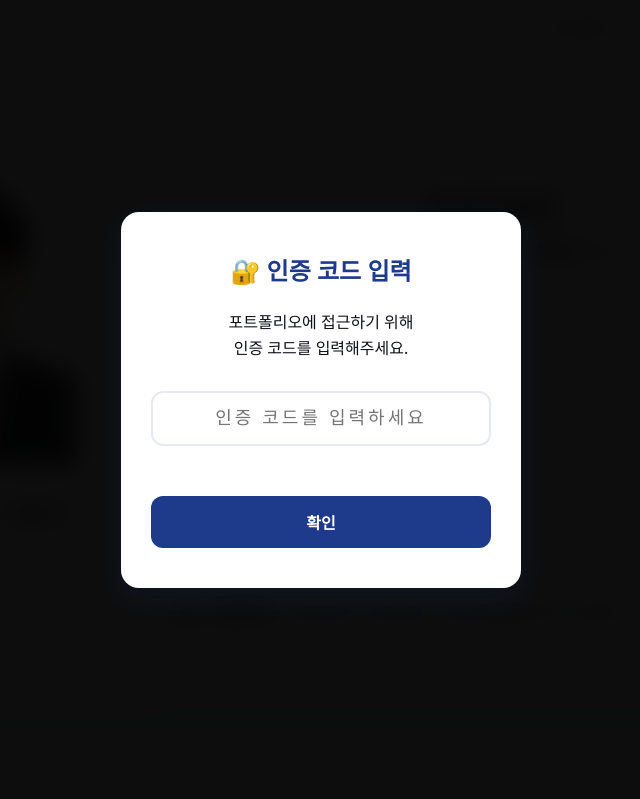
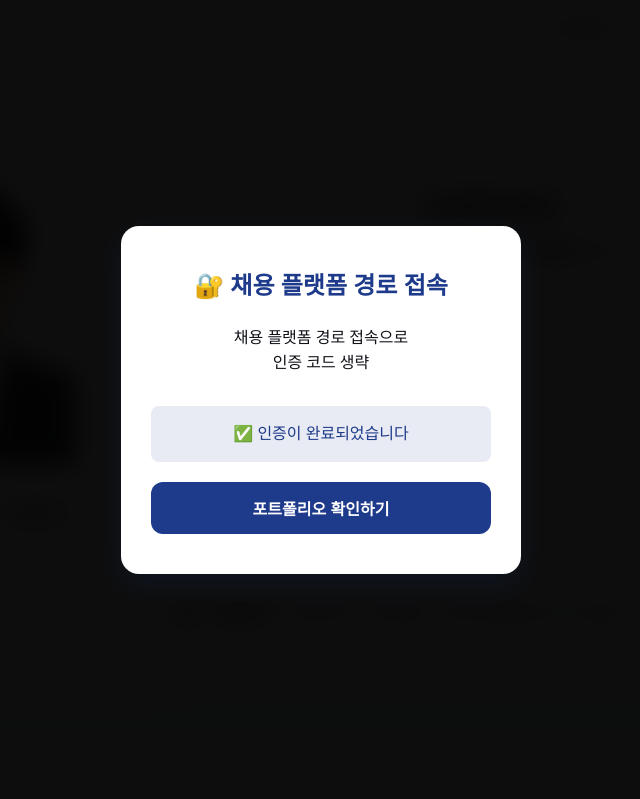
Before and after one commit to bbb56763229-cloud/Portpolio, a plain HTML site: page index.html in a window 1280 px wide. Shown: the top 799 px of the page, without its empty margins (319-959 px from the left). Drawn offline with Linux system fonts and the light colour scheme.

Commit message:
update index.html

```diff
--- a/index.html
+++ b/index.html
@@ -594,14 +594,15 @@
   <!-- Auth Modal -->
   <div id="authModal" class="auth-modal">
     <div class="auth-content">
-      <h2 class="auth-title">🔐 인증 코드 입력</h2>
+      <h2 class="auth-title">🔐 채용 플랫폼 경로 접속</h2>
       <p class="auth-message">
-        포트폴리오에 접근하기 위해<br>
-        인증 코드를 입력해주세요.
+        채용 플랫폼 경로 접속으로<br>
+        인증 코드 생략
       </p>
-      <input type="password" id="authInput" class="auth-input" placeholder="인증 코드를 입력하세요" maxlength="4">
-      <div id="authError" class="auth-error"></div>
-      <button id="authSubmit" class="auth-btn" onclick="checkAuthCode()">확인</button>
+      <div style="margin: 20px 0; padding: 15px; background: rgba(30, 58, 138, 0.1); border-radius: 8px; color: var(--brand);">
+        ✅ 인증이 완료되었습니다
+      </div>
+      <button id="authSubmit" class="auth-btn" onclick="checkAuthCode()">포트폴리오 확인하기</button>
     </div>
   </div>
 
@@ -1157,68 +1158,14 @@ ${message}
     }
 
     // Auth Modal Functions
-    // 인증코드 보안 처리 (다중 인코딩 및 난독화)
-    const _0x4a2b = ['MTU5MA==', 'YXRvYg=='];
-    const _decode = (str) => window[atob(_0x4a2b[1])](str);
-    const AUTH_CODE = _decode(_0x4a2b[0]);
-    let authAttempts = 0;
-    const maxAttempts = 3;
-
     function checkAuthCode() {
-      const input = document.getElementById('authInput');
-      const errorDiv = document.getElementById('authError');
-      const submitBtn = document.getElementById('authSubmit');
-      const enteredCode = input.value.trim();
-
-      if (enteredCode === AUTH_CODE) {
-        // 인증 성공
-        document.getElementById('authModal').classList.add('hidden');
-        document.getElementById('welcomeModal').classList.remove('hidden');
-        document.body.classList.remove('auth-blur');
-        errorDiv.textContent = '';
-        authAttempts = 0;
-      } else {
-        // 인증 실패
-        authAttempts++;
-        input.classList.add('error');
-
-        if (authAttempts >= maxAttempts) {
-          errorDiv.textContent = `인증에 ${maxAttempts}번 실패했습니다. 잠시 후 다시 시도해주세요.`;
-          submitBtn.disabled = true;
-          input.disabled = true;
-
-          // 30초 후 재시도 가능
-          setTimeout(() => {
-            authAttempts = 0;
-            submitBtn.disabled = false;
-            input.disabled = false;
-            errorDiv.textContent = '';
-            input.value = '';
-          }, 30000);
-        } else {
-          errorDiv.textContent = `잘못된 인증 코드입니다. (${authAttempts}/${maxAttempts})`;
-        }
-
-        input.value = '';
-
-        // 에러 애니메이션 제거
-        setTimeout(() => {
-          input.classList.remove('error');
-        }, 500);
-      }
+      // 채용 플랫폼 경로 접속으로 인증 코드 패스 - 자동 통과
+      document.getElementById('authModal').classList.add('hidden');
+      document.getElementById('welcomeModal').classList.remove('hidden');
+      document.body.classList.remove('auth-blur');
     }
 
-    // 인증 코드 입력 시 엔터키 처리
-    document.getElementById('authInput').addEventListener('keypress', (e) => {
-      if (e.key === 'Enter') {
-        checkAuthCode();
-      }
-    });
-
-    // 숫자만 입력 가능하도록 제한
-    document.getElementById('authInput').addEventListener('input', (e) => {
-      e.target.value = e.target.value.replace(/[^0-9]/g, '');
-    });
+    // 인증 관련 이벤트 리스너 제거됨 (채용 플랫폼 경로 접속으로 인증 코드 패스)
 
     // 개인정보 복호화 및 표시
     function initPersonalInfo() {
```
